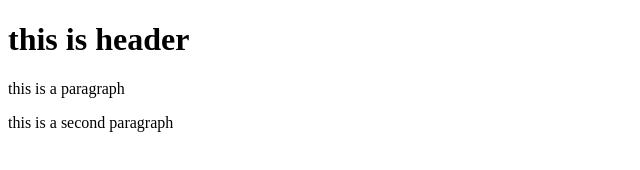
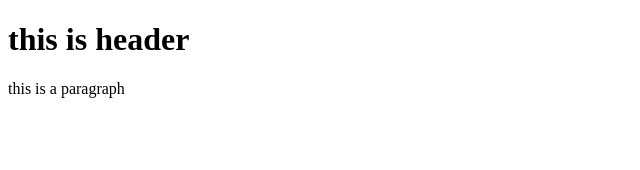
Before and after one commit to saadw912/React, a website: page index.html in a window 1280 px wide. Shown: the whole page, without its empty margins (0-640 px from the left). Drawn offline with Linux system fonts and the light colour scheme.

Commit message:
fourth commit

```diff
--- a/index.html
+++ b/index.html
@@ -6,6 +6,6 @@
 <body>
 <h1>this is header</h1>
 <p>this is a paragraph</p>
-<p>this is a second paragraph</p>
+
 </body>
 </html>
```
Also changed, not shown: package.json (added, +19 -0 lines), 2 other files.
